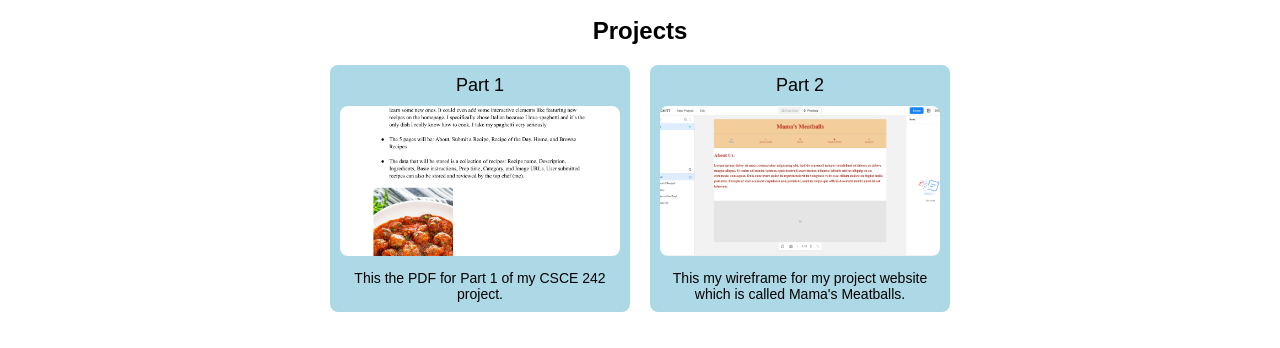
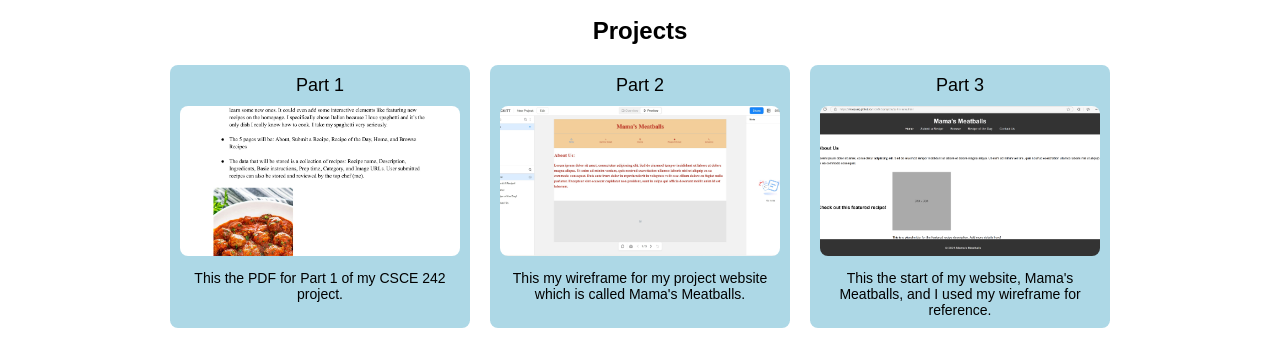
Before and after one commit to mosquerj/mosquerj.github.io, a plain HTML site: page csce242/index.html in a window 1280 px wide. Shown: the part 696-1044 px from the top of the page. Drawn offline with Linux system fonts and the light colour scheme.

Commit message:
Part 3 added

```diff
--- a/csce242/index.html
+++ b/csce242/index.html
@@ -52,6 +52,12 @@
             <img src="pictures/wireframe.jpg" alt="Wireframe" class="project-image">
             <p>This my wireframe for my project website which is called Mama's Meatballs.</p>
         </div>
+<div class="project">
+            <h4><a href="https://mosquerj.github.io/csce242/projects/part3/index.html">Part 3</a></h4>
+            <img src="pictures/part3.png" alt="part3" class="project-image">
+            <p>This the start of my website, Mama's Meatballs, and I used my wireframe for reference.</p>
+        </div>
+
 
 </body>
 </html>
```
Also changed, not shown: csce242/pictures/part3.png (added).
